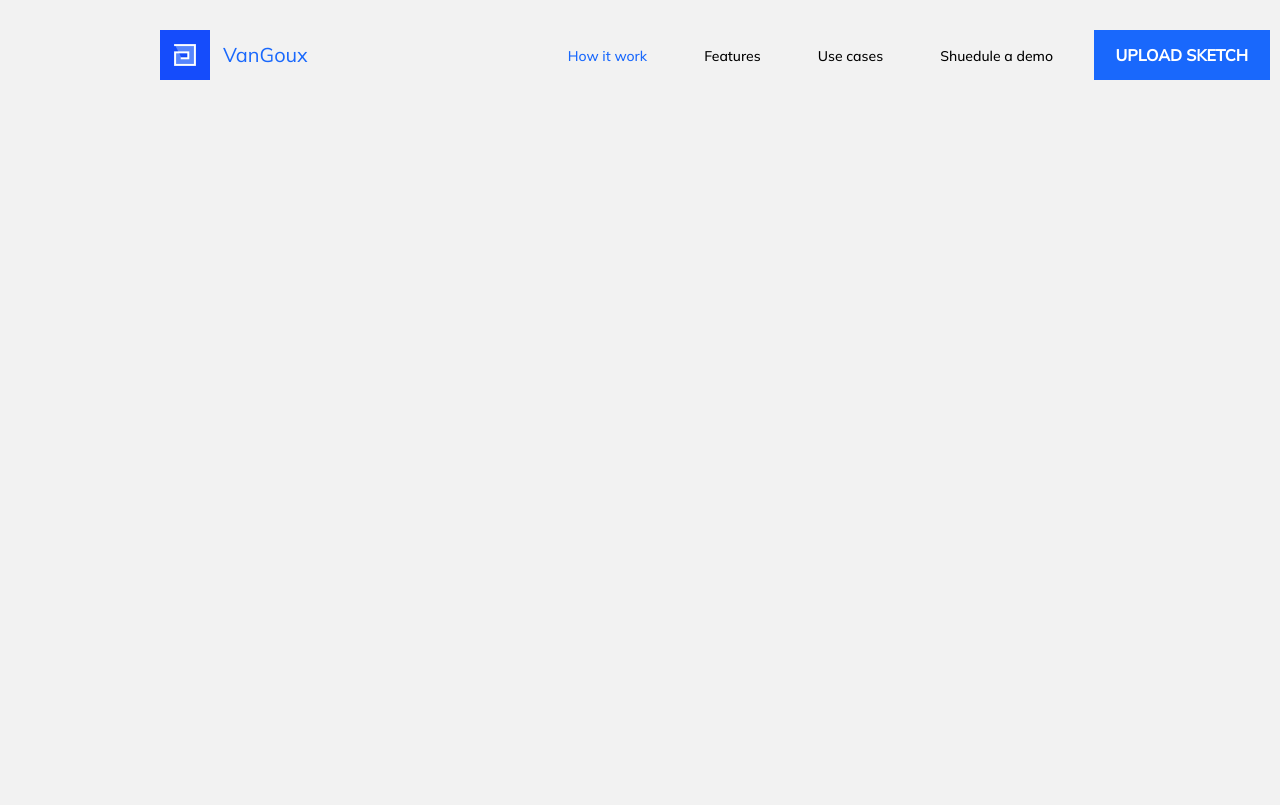
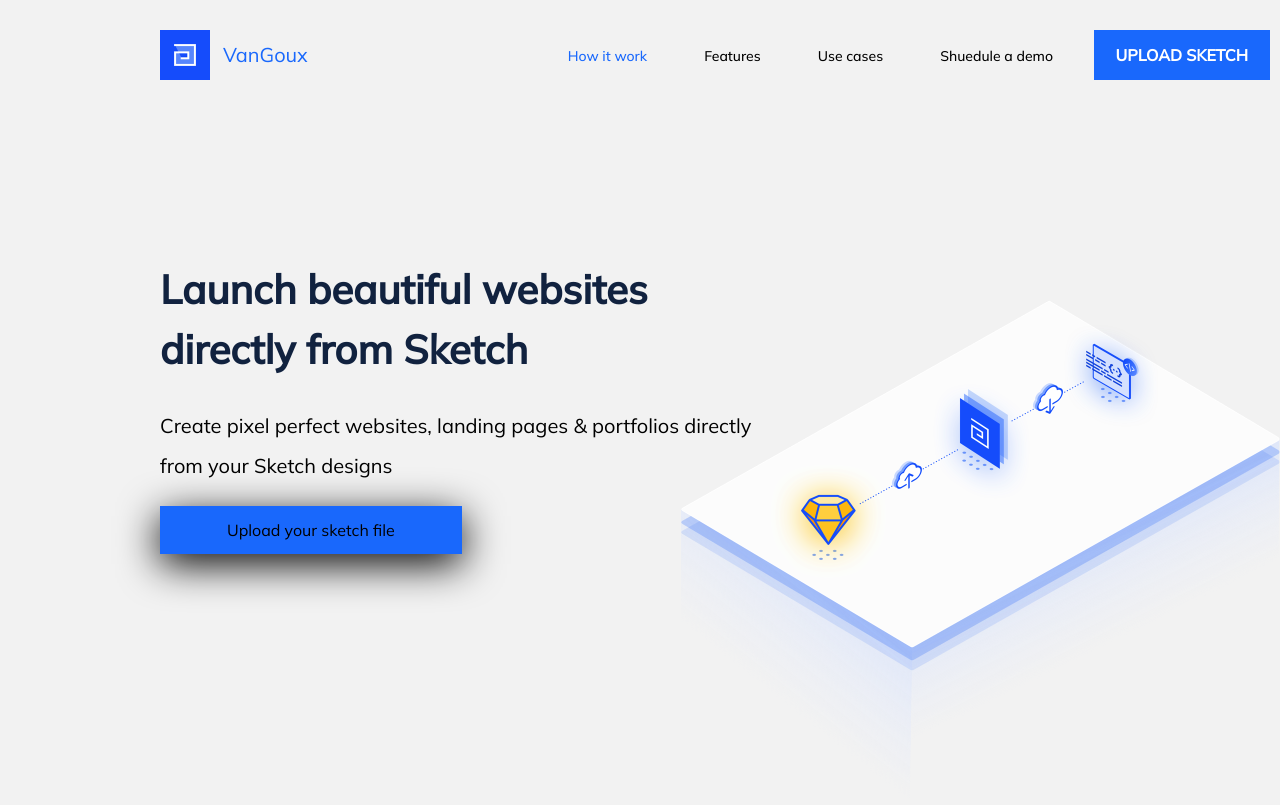
Before and after one commit to ngocphong230801/html-css-training, a website: page practices/practice-one/src/index.html in a window 1280 px wide. Shown: the top 805 px of the page. Drawn offline with Linux system fonts and the light colour scheme.

Commit message:
Add code for banner

```diff
--- a/practices/practice-one/src/index.html
+++ b/practices/practice-one/src/index.html
@@ -25,7 +25,18 @@
             </nav>
            </header>
            <!-- End Header -->
+           <div class="space-default"></div>
            <!-- Banner -->
+           <div class="banner">
+                <div class="banner-content">
+                    <h1 class="heading">Launch beautiful websites <br>directly from Sketch</h1>
+                    <p class="headline-text">Create pixel perfect websites, landing pages & portfolios directly <br>from your Sketch designs</p>
+                    <button type="button" class="btn-primary"> Upload your sketch file</button>
+                </div>
+                <div class="banner-img">
+                    <img src="../src/assets/img/IllustrationMain.png" alt="banner">
+                </div>
+            </div>
 
         </div>
     </body>
--- a/practices/practice-one/src/styles/components/all.css
+++ b/practices/practice-one/src/styles/components/all.css
@@ -2,3 +2,4 @@
 @import url(container.css);
 @import url(straight.css);
 @import url(heading.css);
+@import url(spacing.css);
--- /dev/null
+++ b/practices/practice-one/src/styles/components/spacing.css
@@ -0,0 +1,4 @@
+.space-default {
+    width: 100%;
+    height: 150px;
+}
--- a/practices/practice-one/src/styles/layout/all.css
+++ b/practices/practice-one/src/styles/layout/all.css
@@ -1 +1,2 @@
 @import url(header.css);
+@import url(banner.css);
--- a/practices/practice-one/src/styles/layout/banner.css
+++ b/practices/practice-one/src/styles/layout/banner.css
@@ -0,0 +1,28 @@
+.banner{
+    display: flex;
+}
+
+.banner .banner-content .heading {
+    line-height: var(--line-height-lg);
+    font-size: var(--font-size-heading-lg);
+    font-weight: var( --font-weight-semibold);
+    width: 600px;
+}
+
+.banner .banner-content .headline-text {
+    line-height: var(--line-height-md);
+    font-size: var(--font-size-text-xl);
+    font-weight: var(--font-weight-base);
+
+}
+
+.banner .banner-content .btn-primary {
+    padding: 15px 67px;
+}
+
+.banner .banner-img{
+    position: absolute;
+    left: 681px;
+    top: 300px;
+    margin: 0;
+}
```
Also changed, not shown: practices/practice-one/src/assets/img/IllustrationMain.png (added).
